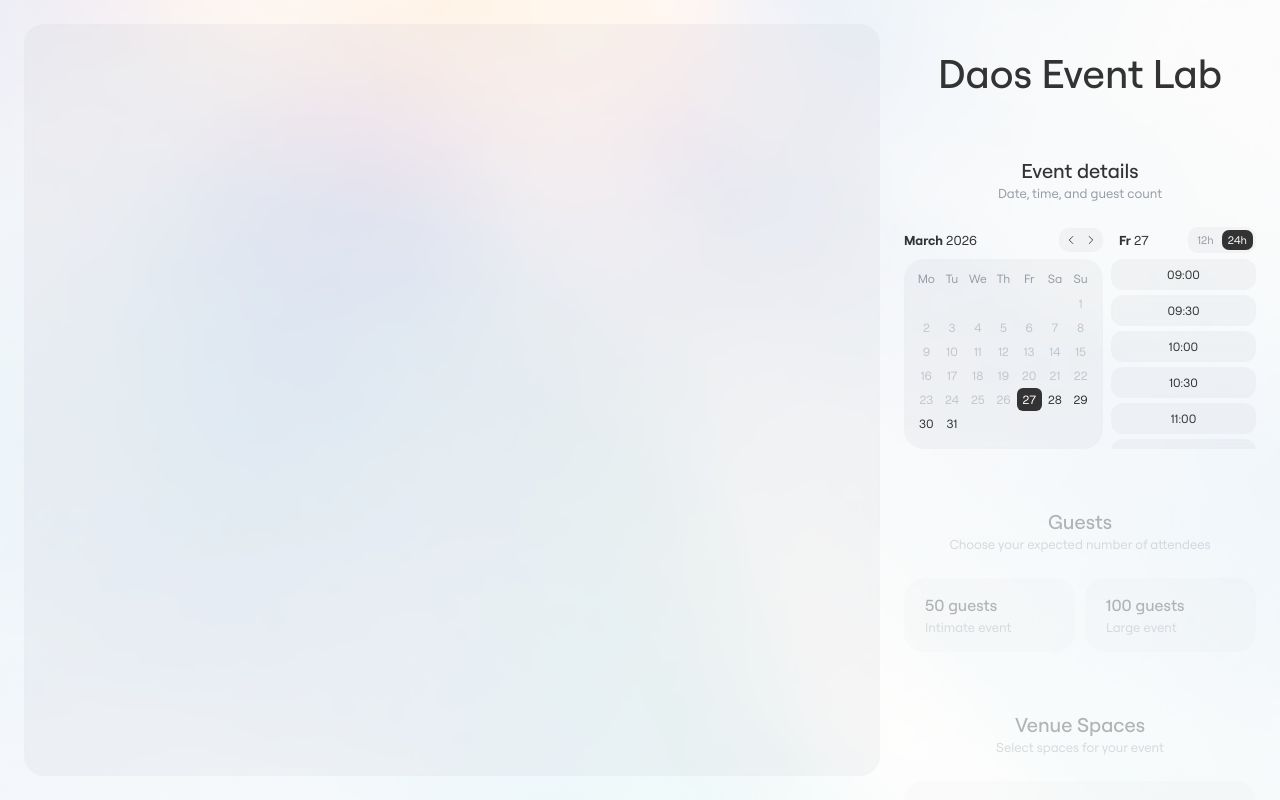
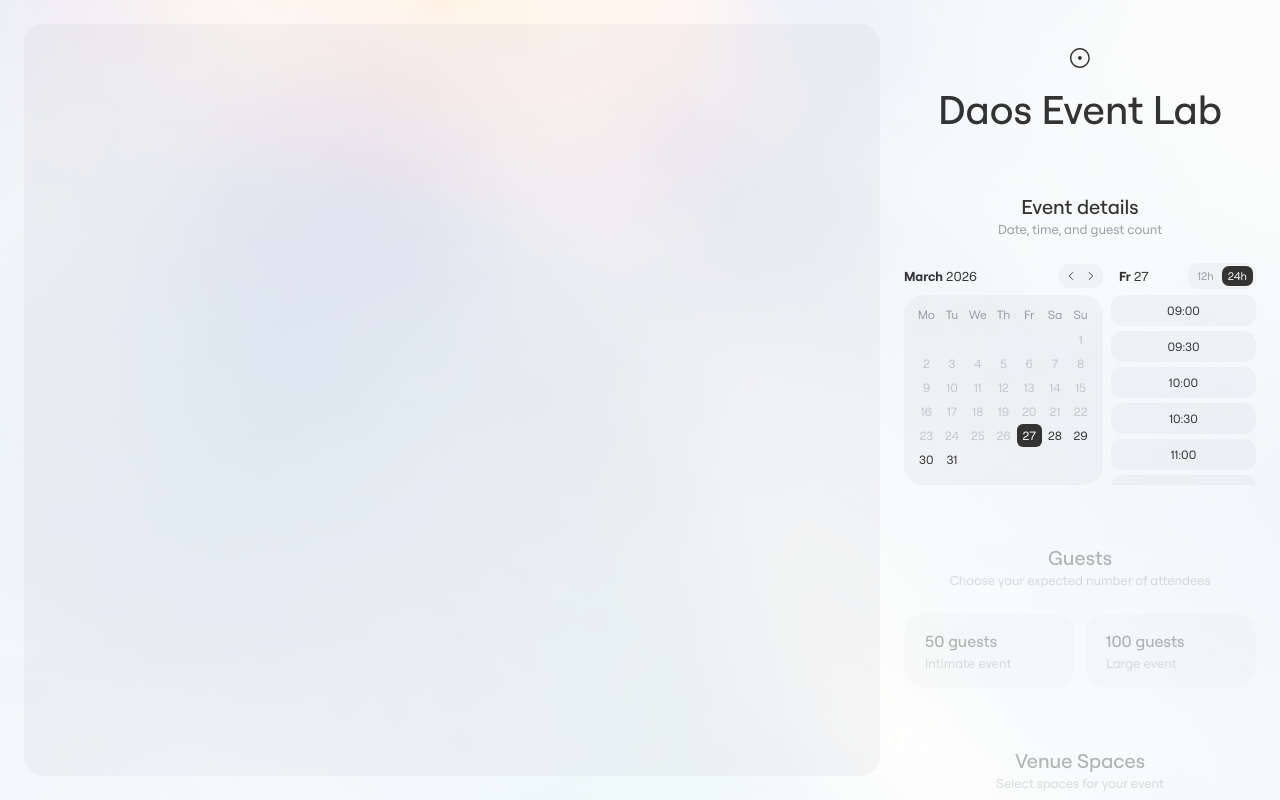
Before and after one commit to oleg-daos-hub/event-configurator, a website: page index.html in a window 1280 px wide. Drawn offline with nearby package versions, Linux system fonts and the light colour scheme.

Commit message:
feat: add logo and adjust title layout for improved branding
- Introduced a logo SVG in index.html to enhance visual identity.
- Updated the title margin in styles.css for better spacing and alignment with the new logo.

```diff
--- a/index.html
+++ b/index.html
@@ -20,6 +20,12 @@
 <div id="page-1">
   <div class="cfg">
 
+    <div class="cfg-logo">
+      <svg width="20" height="20" viewBox="0 0 20 20" fill="none" xmlns="http://www.w3.org/2000/svg">
+        <path fill-rule="evenodd" clip-rule="evenodd" d="M9.88142 1.47632C5.22919 1.47632 1.45894 5.29324 1.45894 9.99912C1.45894 14.705 5.23093 18.5219 9.88142 18.5219C14.5319 18.5219 18.3039 14.705 18.3039 9.99912C18.3039 5.29324 14.5337 1.47632 9.88142 1.47632ZM0 9.99912C0 4.47658 4.42389 0 9.88142 0C15.3389 0 19.7628 4.47658 19.7628 9.99912C19.7628 15.5217 15.3389 19.9982 9.88142 19.9982C4.42389 19.9982 0 15.5217 0 9.99912Z" fill="#333333"/>
+        <path fill-rule="evenodd" clip-rule="evenodd" d="M8.02148 9.99919C8.02148 8.9603 8.85292 8.11719 9.88133 8.11719C10.9097 8.11719 11.7412 8.95853 11.7412 9.99919C11.7412 11.0398 10.9097 11.8812 9.88133 11.8812C8.85292 11.8812 8.02148 11.0398 8.02148 9.99919Z" fill="#333333"/>
+      </svg>
+    </div>
     <h1 class="cfg-title">Daos Event Lab</h1>
 
     <!-- 1. Event details -->
--- a/styles.css
+++ b/styles.css
@@ -48,11 +48,12 @@ body::before { content: ''; position: fixed; inset: 0; background: url('images/b
 .btn-submit .lucide, .btn-back .lucide { width: 15px; height: 15px; }
 
 /* Page title */
-.cfg-title { font-size: 40px; font-weight: 500; margin-bottom: 60px; text-align: center; }
+.cfg-logo { text-align: center; margin-bottom: 12px; }
+.cfg-title { font-size: 40px; font-weight: 500; margin-bottom: 0; text-align: center; }
 
 /* Section headers */
 .step-row { display: flex; align-items: center; justify-content: center; gap: 10px; margin-top: 60px; margin-bottom: calc(1rem + 10px); text-align: center; }
-.cfg > .step-row:first-child { margin-top: 0; }
+.cfg > .step-row:first-of-type { margin-top: 30px; }
 .step-dot { width: 8px; height: 8px; border-radius: 50%; background: rgba(150, 156, 166, 0.5); flex-shrink: 0; transition: background 0.2s; }
 .step-dot.done { background: #111; }
 .step-title { font-size: 20px; font-weight: 500; color: #333; }
```
